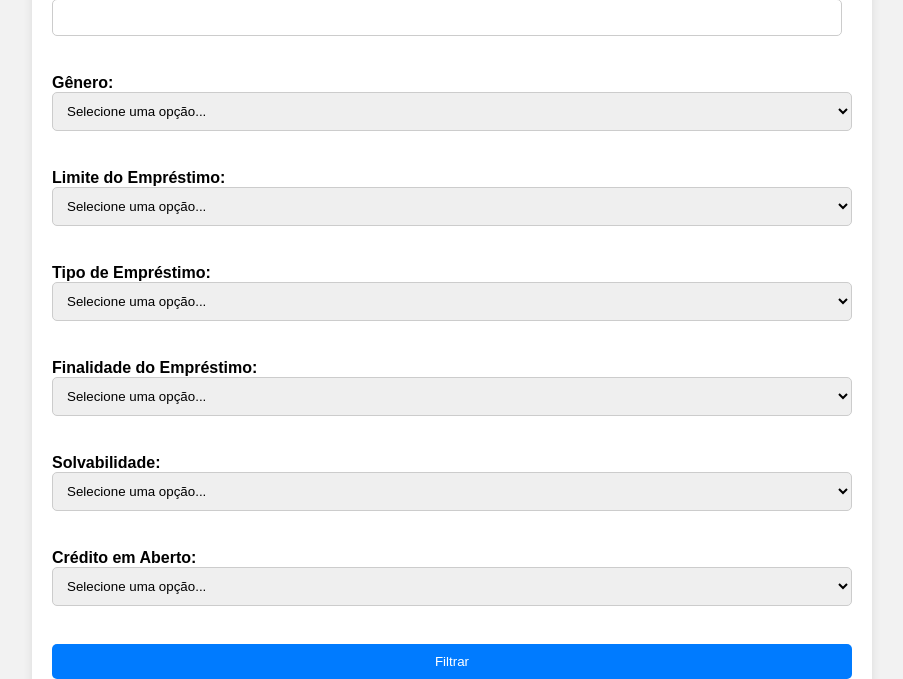
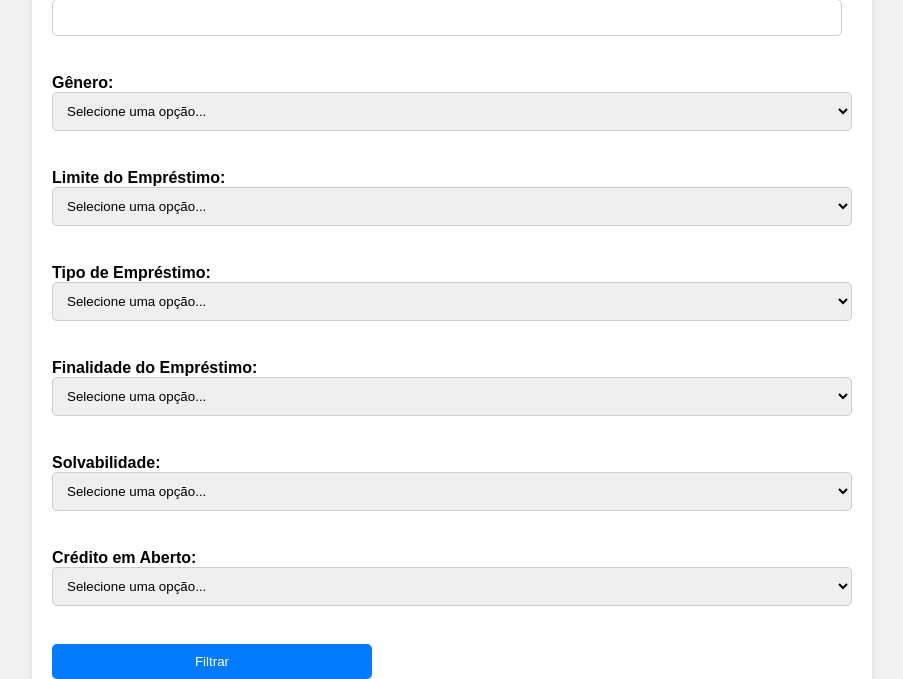
Before and after one commit to fabiomarcelodesouza/plataforma_analise_credito, a Flask app: template model_manager/app/templates/dashboard_classificacao.html in a window 1280 px wide. Shown: the part 197-876 px from the top of the page, without its empty margins (188-1091 px from the left). Run offline with Flask 3, Linux system fonts and the light colour scheme; the template is opened without the code that fills it, so the values that code supplies are empty.

Commit message:
Corrigindo estilos do botao

```diff
--- a/model_manager/app/static/css/style.css
+++ b/model_manager/app/static/css/style.css
@@ -97,21 +97,6 @@ input[type="date"] {
     border-radius: 5px;
 }
 
-input[type="submit"], input[type="button"] {
-    width: 100%;
-    padding: 10px;
-    background-color: #007bff;
-    color: #fff;
-    border: none;
-    border-radius: 5px;
-    cursor: pointer;
-    transition: background-color 0.3s;
-}
-
-input[type="submit"]:hover,input[type="button"]:hover {
-    background-color: #0056b3;
-}
-
 select {
     width: 100%;
     padding: 10px;
@@ -128,6 +113,52 @@ input[type="number"] {
     border: 1px solid #ccc;
     border-radius: 5px;
 }
+
+/* Estilo para campo com valor menor que 20 */
+.verde {
+    background-color: lightgreen;
+}
+
+/* Estilo para campo com valor maior ou igual a 20 */
+.vermelho {
+    background-color: lightcoral;
+}
+
+.buttons-container {
+    display: flex;
+    justify-content: space-between; /* Distribui os botões igualmente no espaço disponível */
+    text-align: center;
+}
+
+.send-button {
+    background-color: #007bff;
+    color: #fff;
+    width: auto; /* Define a largura do botão conforme necessário */
+}
+
+input[type="submit"], input[type="button"] {
+    width: 40%; /* Ajuste conforme necessário */
+    padding: 10px;
+    border: none;
+    border-radius: 5px;
+    cursor: pointer;
+    transition: background-color 0.3s;
+}
+
+.green-button {
+    background-color: lightgreen;
+    color: #fff;
+}
+
+.red-button {
+    background-color: lightcoral;
+    color: #fff;
+}
+
+input[type="submit"]:hover, input[type="button"]:hover {
+    opacity: 0.8;
+}
+/* Fim do CSS fornecido */
 
 /* Estilo específico para os dashboards */
 #bar-chart {
--- a/model_manager/app/templates/dashboard_classificacao.html
+++ b/model_manager/app/templates/dashboard_classificacao.html
@@ -76,7 +76,7 @@
             <br><br>
 
             <div class="buttons-container">
-                <input type="submit" value="Filtrar" class="green-button">
+                <input type="submit" value="Filtrar" class="send-button">
             </div>
         </form>
 
--- a/model_manager/app/templates/dashboard_clusterizacao.html
+++ b/model_manager/app/templates/dashboard_clusterizacao.html
@@ -75,7 +75,7 @@
             </select><br><br>
 
             <div class="buttons-container">
-                <input type="submit" value="Filtrar" class="green-button">
+                <input type="submit" value="Filtrar" class="send-button">
             </div>
         </form>
 
--- a/model_manager/app/templates/dashboard_regressao_linear.html
+++ b/model_manager/app/templates/dashboard_regressao_linear.html
@@ -77,7 +77,7 @@
             <br>
 
             <div class="buttons-container">
-                <input type="button" value="Filtrar" class="green-button" onclick="filtrarDados()">
+                <input type="button" value="Filtrar" class="send-button" onclick="filtrarDados()">
             </div>
         </form>
 
```
